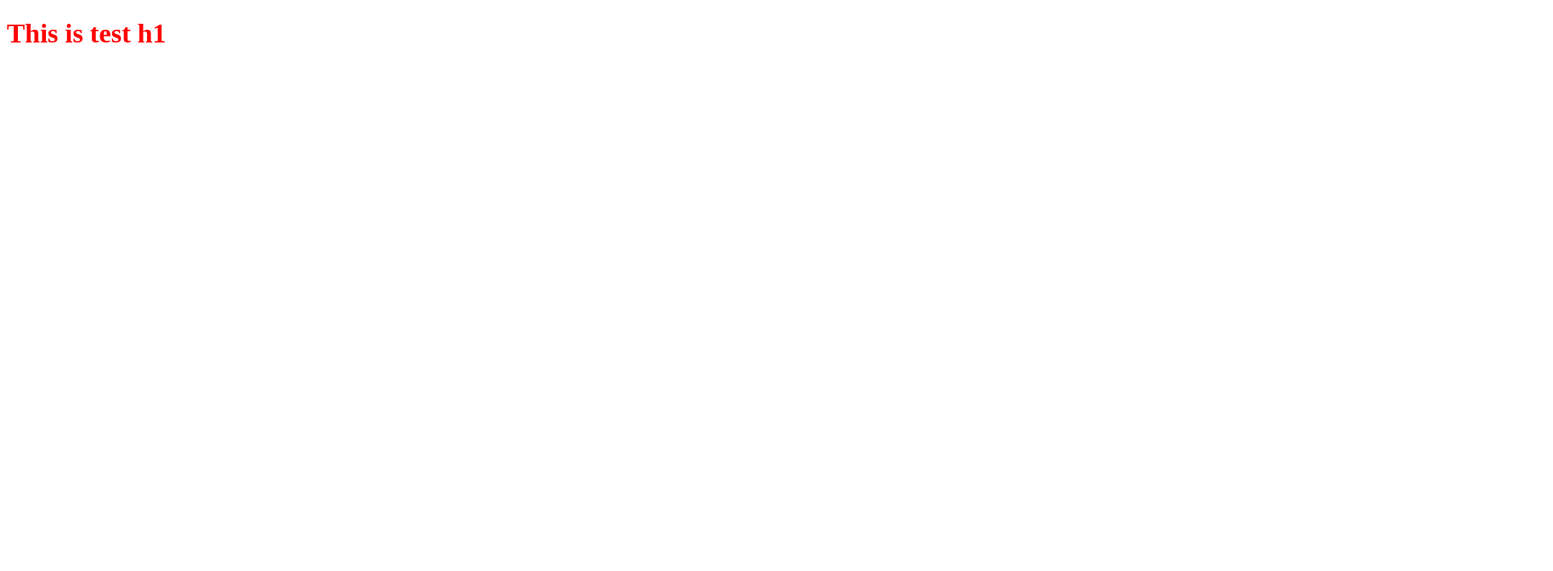
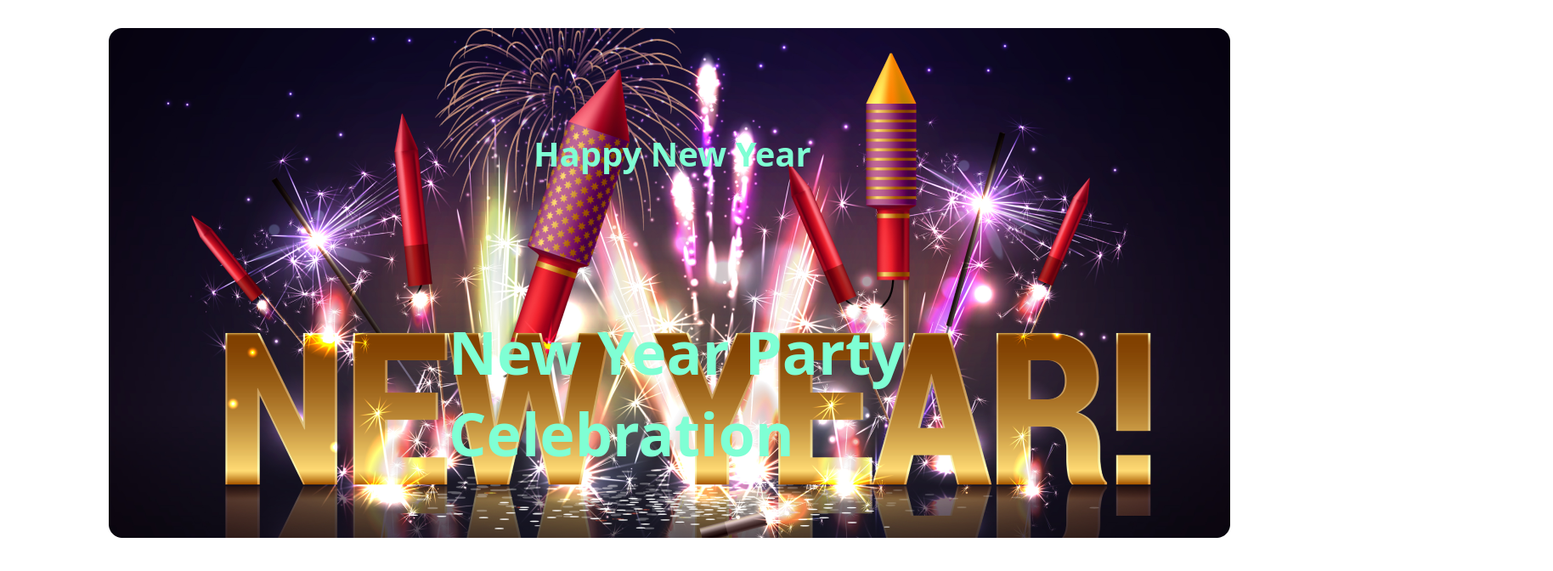
Before and after one commit to capnemo20/new-year-1, a plain HTML site: page index.html in a window 1280 px wide. Shown: the whole page at 85% size, 1828 px wide, since content can reach past the window. Drawn offline with Linux system fonts and the light colour scheme.

Commit message:
banner done

```diff
--- a/index.html
+++ b/index.html
@@ -3,10 +3,19 @@
 <head>
     <meta charset="UTF-8">
     <meta name="viewport" content="width=device-width, initial-scale=1.0">
+    <link rel="preconnect" href="https://fonts.googleapis.com">
+<link rel="preconnect" href="https://fonts.gstatic.com" crossorigin>
+<link href="htt700px !important;!important;fonts.googleapis.com/css2?family=Open+Sans:ital,wdth,wght@0,75..100,300..800;1,75..100,300..800&display=swap" rel="stylesheet">
     <link rel="stylesheet" href="style.css">
     <title>New Year's Resolution</title>
 </head>
 <body>
-    <h1>This is test h1</h1>
+   <!-- <<------------banner section----------->
+    <section class="banner">
+        <h1 class="new-year">Happy New Year</h1>
+        <h1 class="new-year-celebration">New Year Party <br>Celebration<br>
+        </h1>
+    </section>
+   <!-- <<------------banner section----------->
 </body>
 </html>
--- a/style.css
+++ b/style.css
@@ -1,3 +1,24 @@
-h1{
-    color:red;
+body {
+  font-family: "Open Sans", sans-serif;
 }
+.banner {
+  background-image: url("./images/Banner\ Image.png");
+  background-repeat: no-repeat;
+  height: 600px;
+  width: 1700px;
+  margin-left: 120px;
+  margin-top: 0;
+}
+.new-year {
+  color: aquamarine;
+  margin-left: 500px;
+  padding-top: 120px;
+  font-size: 40px;
+}
+.new-year-celebration {
+  font-size: 70px;
+  font-weight: 700;
+  color: aquamarine;
+  padding-left: 400px;
+  padding-top: 100px;
+}
```
Also changed, not shown: images/Banner Image.png (added).
